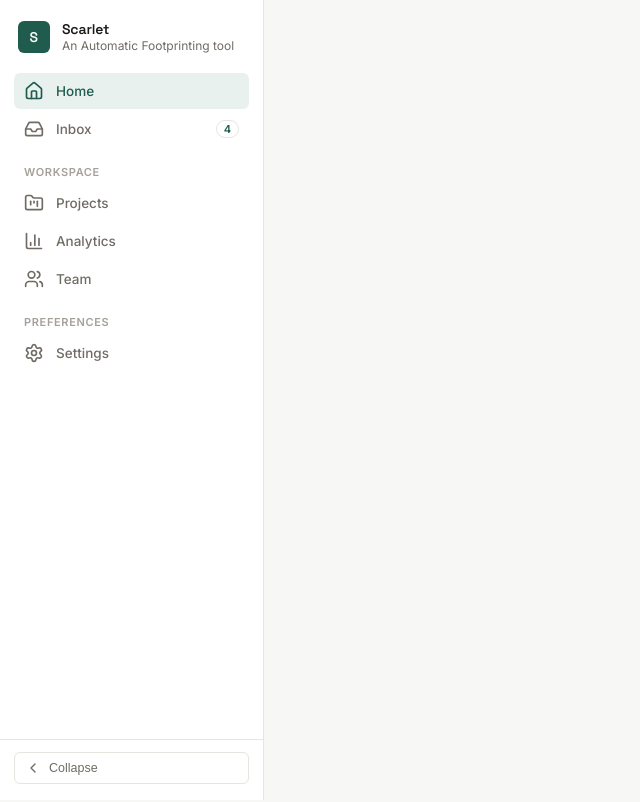
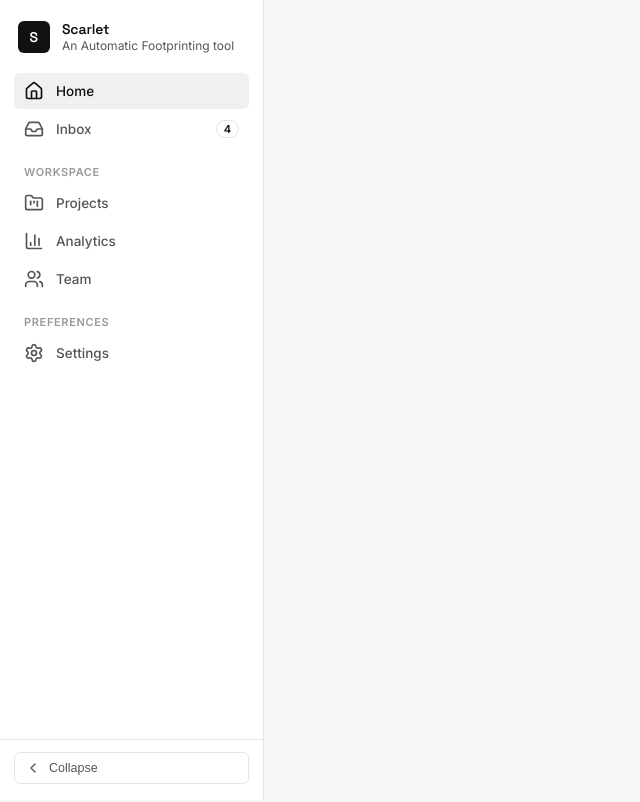
Before and after one commit to RepVignesh/Scarlet, a Next.js app in the folder frontend/: page / in a window 1280 px wide. Shown: the top 802 px of the page, without its empty margins (0-640 px from the left). Built offline with nearby package versions, Linux system fonts and the light colour scheme.

Commit message:
Remove Rail Styles and Change Color Palette

```diff
--- a/frontend/src/app/components/Sidebar.module.css
+++ b/frontend/src/app/components/Sidebar.module.css
@@ -1,14 +1,22 @@
 .sidebar {
   --bg-sidebar: #ffffff;
-  --border: #e7e5e0;
-  --text-primary: #1c1b19;
-  --text-secondary: #706c65;
-  --text-tertiary: #a5a19a;
-  --accent: #1f5c4d;
-  --accent-soft: #e8f1ee;
-  --accent-soft-hover: #dbe9e4;
+  --bg-hover: #f7f7f7;
+  --bg-active: #f0f0f0;
+
+  --border: #e5e5e5;
+  --border-subtle: #eeeeee;
+
+  --text-primary: #111111;
+  --text-secondary: #555555;
+  --text-tertiary: #999999;
+
+  --accent: #111111;
+  --accent-soft: #f0f0f0;
+  --accent-soft-hover: #e5e5e5;
+
   --radius-sm: 6px;
   --radius-md: 10px;
+
   --rail-x: 34px;
   --width-expanded: 264px;
   --width-collapsed: 76px;
@@ -28,8 +36,6 @@
 .sidebar.collapsed {
   width: var(--width-collapsed);
 }
-
-/* ---------- Header ---------- */
 
 .header {
   display: flex;
@@ -77,8 +83,6 @@
   text-overflow: ellipsis;
 }
 
-/* ---------- Search ---------- */
-
 .search {
   display: flex;
   align-items: center;
@@ -91,7 +95,9 @@
   color: var(--text-secondary);
   font-size: 13px;
   cursor: pointer;
-  transition: border-color 150ms ease, background 150ms ease;
+  transition:
+    border-color 150ms ease,
+    background 150ms ease;
 }
 
 .search:hover {
@@ -114,32 +120,12 @@
   background: #ffffff;
 }
 
-/* ---------- Nav ---------- */
-
 .nav {
   position: relative;
   flex: 1;
   overflow-y: auto;
   overflow-x: hidden;
   padding: 4px 14px 12px;
-}
-
-.rail {
-  position: absolute;
-  top: 4px;
-  bottom: 12px;
-  left: calc(var(--rail-x) + 14px - 1px);
-  width: 2px;
-}
-
-.railIndicator {
-  position: absolute;
-  left: 0;
-  width: 2px;
-  border-radius: 2px;
-  background: var(--accent);
-  transition: transform 220ms cubic-bezier(0.4, 0, 0.2, 1),
-    height 220ms cubic-bezier(0.4, 0, 0.2, 1), opacity 150ms ease;
 }
 
 .section {
@@ -178,7 +164,9 @@
   font-size: 13.5px;
   font-weight: 500;
   white-space: nowrap;
-  transition: background 150ms ease, color 150ms ease;
+  transition:
+    background 150ms ease,
+    color 150ms ease;
 }
 
 .item:hover {
@@ -224,8 +212,6 @@
   border-color: transparent;
   background: #ffffff;
 }
-
-/* ---------- Footer ---------- */
 
 .footer {
   border-top: 1px solid var(--border);
@@ -285,7 +271,9 @@
   border-radius: var(--radius-sm);
   color: var(--text-tertiary);
   background: transparent;
-  transition: background 150ms ease, color 150ms ease;
+  transition:
+    background 150ms ease,
+    color 150ms ease;
 }
 
 .iconButton:hover {
@@ -305,7 +293,10 @@
   color: var(--text-secondary);
   font-size: 12.5px;
   font-weight: 500;
-  transition: background 150ms ease, color 150ms ease, border-color 150ms ease;
+  transition:
+    background 150ms ease,
+    color 150ms ease,
+    border-color 150ms ease;
 }
 
 .collapseButton:hover {
@@ -319,8 +310,6 @@
   padding: 0;
 }
 
-/* ---------- Focus states ---------- */
-
 .item:focus-visible,
 .search:focus-visible,
 .iconButton:focus-visible,
@@ -329,11 +318,8 @@
   outline-offset: 2px;
 }
 
-/* ---------- Reduced motion ---------- */
-
 @media (prefers-reduced-motion: reduce) {
   .sidebar,
-  .railIndicator,
   .search,
   .item,
   .iconButton,
```
